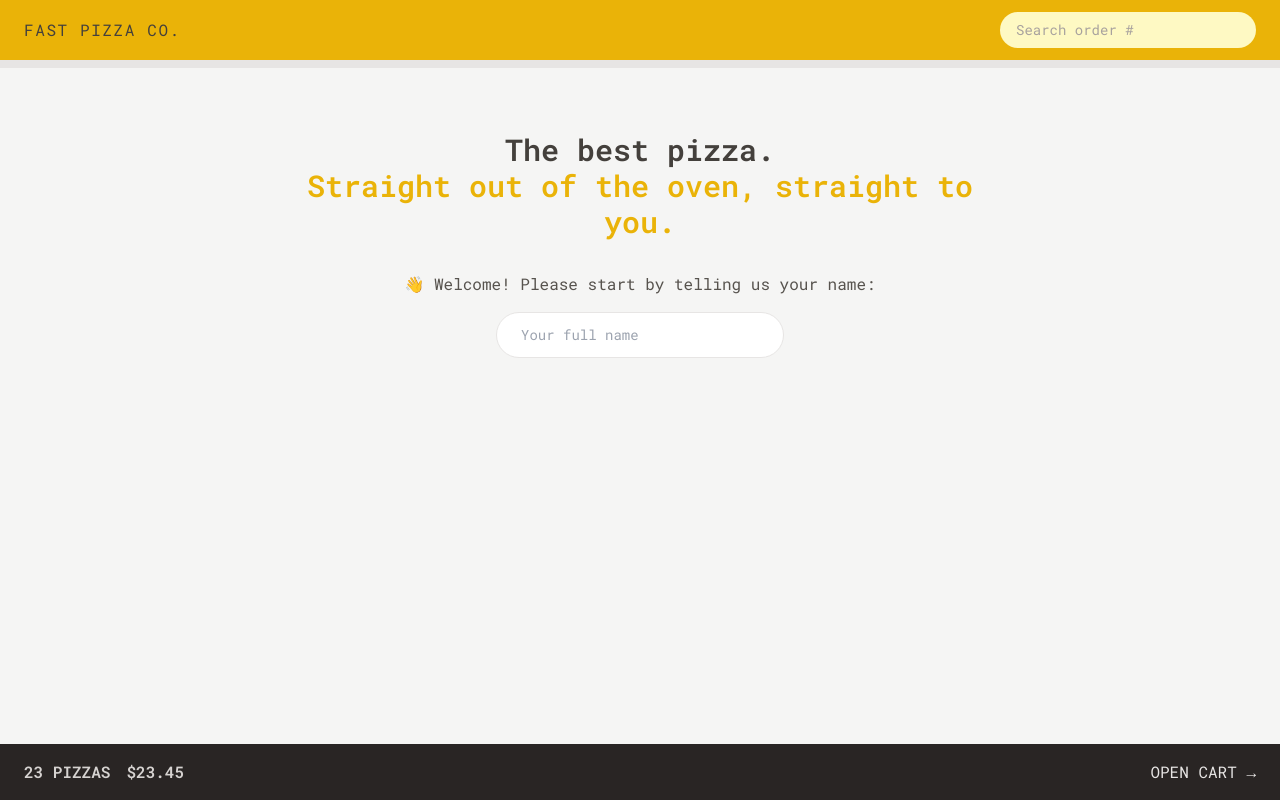
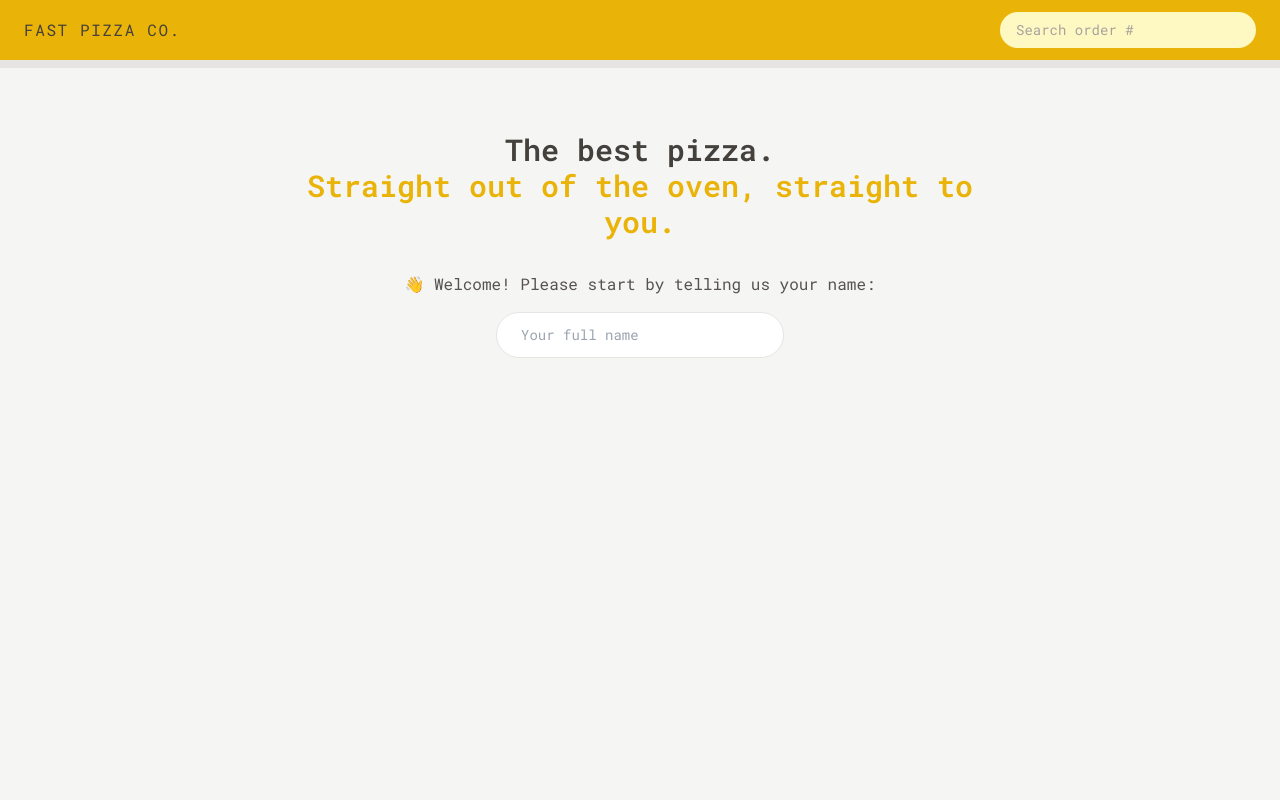
Before and after one commit to RoierS/fast-pizza, a React (Vite) app: page / in a window 1280 px wide. Built offline with nearby package versions, Linux system fonts and the light colour scheme.

Commit message:
feat: display correct cart overview with redux store

```diff
--- a/src/features/cart/CartOverview.tsx
+++ b/src/features/cart/CartOverview.tsx
@@ -1,11 +1,22 @@
+import { useSelector } from 'react-redux';
 import { Link } from 'react-router-dom';
 
+import { formatCurrency } from '@/utils/helpers';
+
+import { getTotalCartPrice, getTotalQuantity } from './CartSlice';
+
 const CartOverview: React.FC = () => {
+  const totalPrice = useSelector(getTotalCartPrice);
+
+  const totalPizzaQuantity = useSelector(getTotalQuantity);
+
+  if (!totalPizzaQuantity) return null;
+
   return (
     <div className="flex items-center justify-between bg-stone-800 px-4 py-4 text-sm uppercase text-stone-200 sm:px-6 md:text-base">
       <p className="sp:space-x-6 space-x-4 font-semibold text-stone-300">
-        <span>23 pizzas</span>
-        <span>$23.45</span>
+        <span>{`${totalPizzaQuantity} ${totalPizzaQuantity === 1 ? 'pizza' : 'pizzas'}`}</span>
+        <span>{formatCurrency(totalPrice)}</span>
       </p>
       <Link to="/cart">Open cart &rarr;</Link>
     </div>
--- a/src/features/cart/CartSlice.ts
+++ b/src/features/cart/CartSlice.ts
@@ -1,6 +1,7 @@
 import { createSlice } from '@reduxjs/toolkit';
 
 import { ICart } from '@/interfaces/cart';
+import { RootState } from '@/store/store';
 
 interface ICartState {
   cart: ICart[];
@@ -54,4 +55,10 @@ export const {
   clearCart,
 } = cartSlice.actions;
 
+export const getTotalCartPrice = (state: RootState) =>
+  state.cart.cart.reduce((acc, curr) => curr.totalPrice + acc, 0);
+
+export const getTotalQuantity = (state: RootState) =>
+  state.cart.cart.reduce((acc, curr) => curr.quantity + acc, 0);
+
 export default cartSlice.reducer;
```
